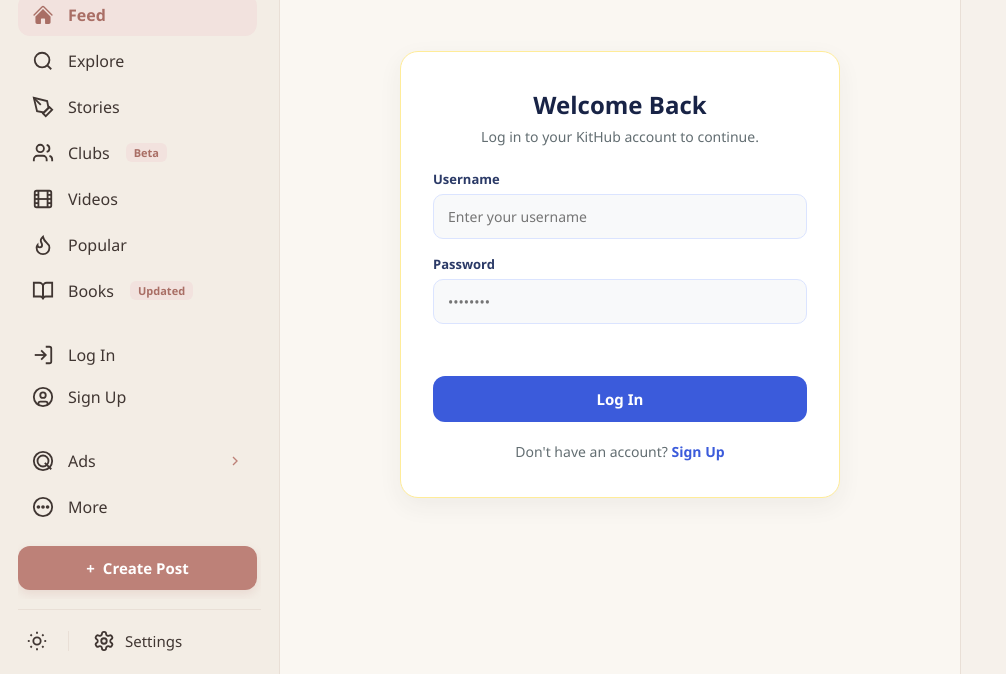
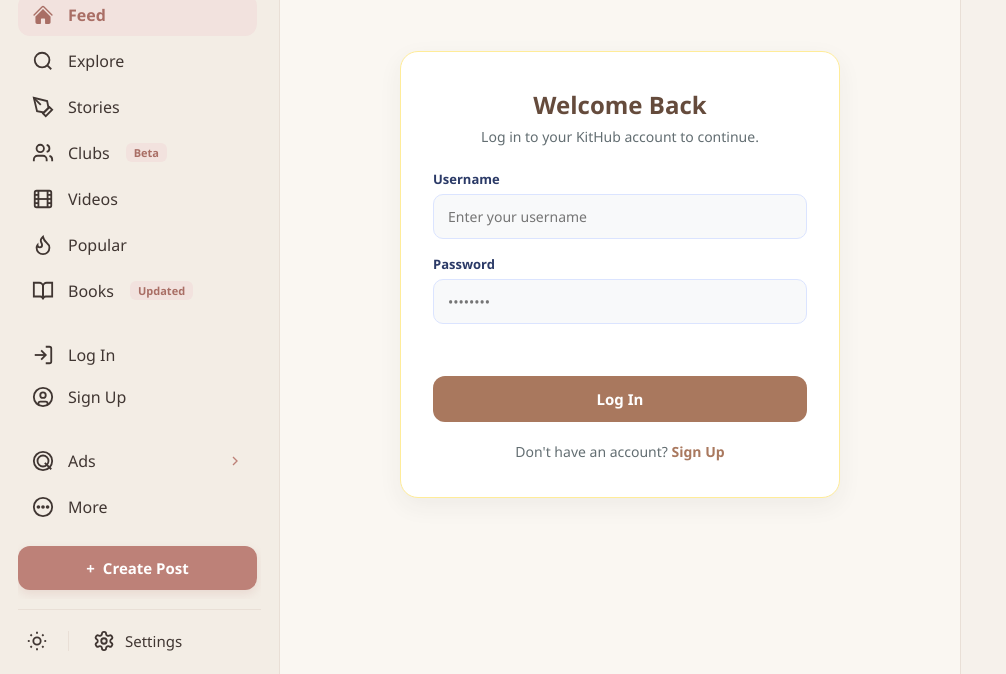
Before and after one commit to lAlsancakl/KitHub, a plain HTML site: page public/views/login.html in a window 1280 px wide. Shown: the part 126-800 px from the top of the page, without its empty margins (0-1006 px from the left). Drawn offline with Linux system fonts and the light colour scheme; no server answers.

Commit message:
Temaya uygun renklerle sign up ve log in sekmeleri düzenlendi.

```diff
--- a/public/css/login.css
+++ b/public/css/login.css
@@ -26,7 +26,7 @@
 
 .auth-header h2 {
     font-size: 24px;
-    color: #182346;
+    color: #654b3c;
     margin-bottom: 6px;
 }
 
@@ -67,14 +67,14 @@
 }
 
 .form-group input:focus {
-    border-color: #4c6ef5;
+    border-color: #654b3c;
     background-color: #ffffff;
 }
 
 .submit-btn {
     margin-top: 8px;
     padding: 13px;
-    background-color: #3b5bdb;
+    background-color: #a9785e;
     color: #ffffff;
     border: none;
     border-radius: 12px;
@@ -85,7 +85,7 @@
 }
 
 .submit-btn:hover {
-    background-color: #364fc7;
+    background-color: #654b3c;
 }
 
 .auth-footer {
@@ -96,7 +96,7 @@
 }
 
 .auth-footer a {
-    color: #3b5bdb;
+    color: #a9785e;
     font-weight: 600;
     text-decoration: none;
 }
--- a/public/css/signup.css
+++ b/public/css/signup.css
@@ -92,8 +92,8 @@
 }
 
 .file-input::file-selector-button {
-    background-color: #dbe4ff;
-    color: #182346;
+    background-color: #ead9cc;
+    color: #654b3c;
     border: none;
     padding: 6px 12px;
     border-radius: 8px;
@@ -104,14 +104,14 @@
 }
 
 .file-input::file-selector-button:hover {
-    background-color: #bac8ff;
+    background-color: #e2c1af;
 }
 
 /* Kayıt Ol Butonu */
 .submit-btn {
     margin-top: 8px;
     padding: 13px;
-    background-color: #3b5bdb;
+    background-color: #a9785e;
     color: #ffffff;
     border: none;
     border-radius: 12px;
@@ -122,7 +122,7 @@
 }
 
 .submit-btn:hover {
-    background-color: #364fc7;
+    background-color: #654b3c;
 }
 
 .auth-footer {
@@ -133,7 +133,7 @@
 }
 
 .auth-footer a {
-    color: #3b5bdb;
+    color: #a9785e;
     font-weight: 600;
     text-decoration: none;
 }
```
